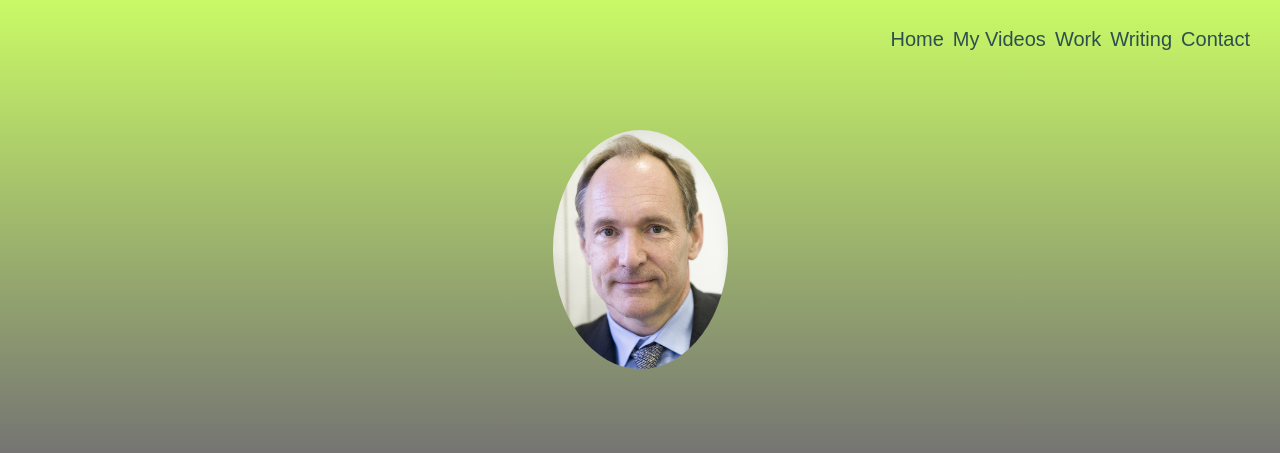
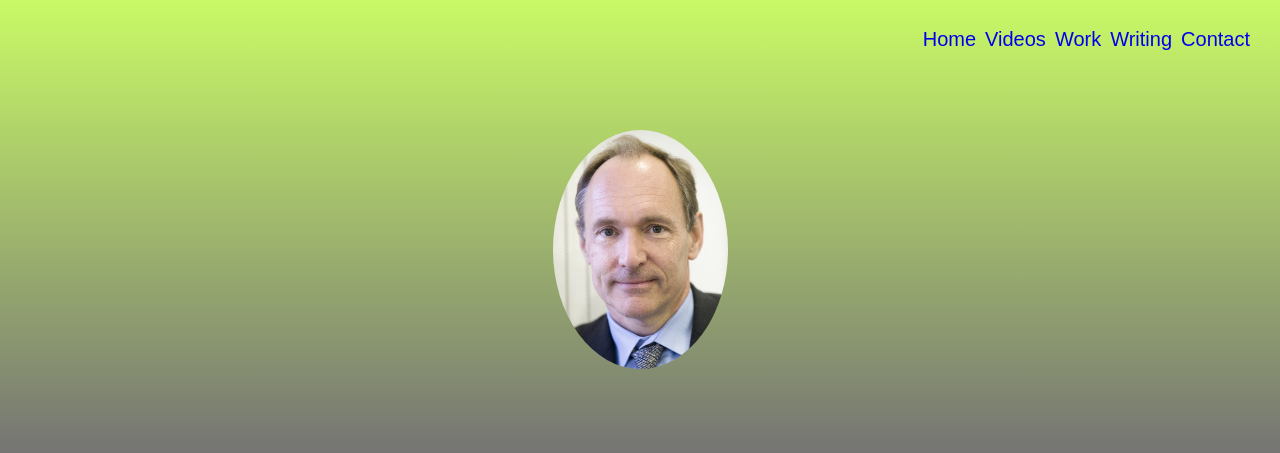
Before and after one commit to parthkumarshaw/STB, a plain HTML site: page index.html in a window 1280 px wide. Shown: the top 453 px of the page. Drawn offline with Linux system fonts and the light colour scheme; a web font is replaced by a local one.

Commit message:
Add files via upload

```diff
--- a/index.html
+++ b/index.html
@@ -13,11 +13,12 @@
 
 <body>
     <ul class="menu">
-        <li class="links">Home </li>
-        <li class="links">My Videos </li>
-        <li class="links">Work </li>
-        <li class="links">Writing </li>
-        <li class="links">Contact </li>
+        <li class="links"><a href="#welcome">Home</a> </li>
+<li class="links"><a href="#videos">Videos</a> </li>
+        <li class="links"><a href="#work">Work</a> </li>
+    <li class="links"><a href="#writing">Writing</a> </li>
+        <li class="links"><a href="#contact">Contact</a> </li>
+
     </ul>
     <section id="welcome">
         <div class="parallax-inner"><img src="sir-tim-berners-lee.jpg" class="profile">
@@ -31,6 +32,14 @@
         <p>Tim Berners-Lee is a software engineer who invented the Internet (or the World Wide Web) in 1989 while at CERN, the European Particle Physics Laboratory. He is director of the World Wide Web Consortium that he founded and a Professor in the Computer Science Department at the University of Oxford. In 2001 he became a Fellow of the Royal Society and in 2004 he was knighted.<br><br> In 1994 Berners-Lee founded the World Wide Web Consortium (W3C) at the Laboratory of Computer Science (LCS) at the Massachusetts Institute of Technology in Boston. It was made up of companies that wanted to work together to create Web standards and also improve the Web. It was quickly agreed that the technology should be free of royalties and patents. Berners-Lee has served as director of this W3C since it was founded. In 1995 Microsoft produced the first version of Internet Explorer and this commercial browser created enormous growth in websites and web users. The Web was first used for e-commerce in 1997.
         </p>
     </section>
+    <section id="videos"> <h1> Videos</h1> <div class="line"></div><br>
+        <iframe width="950" height="536" src="https://www.youtube.com/embed/OM6XIICm_qo" title="YouTube video player" frameborder="0" allow="accelerometer; autoplay; clipboard-write; encrypted-media; gyroscope; picture-in-picture" allowfullscreen></iframe> <br>
+        <iframe width="950" height="534" src="https://www.youtube.com/embed/Rxqko96C5ZI" title="YouTube video player" frameborder="0" allow="accelerometer; autoplay; clipboard-write; encrypted-media; gyroscope; picture-in-picture" allowfullscreen></iframe>
+    </section>
+    <section id="work"> <h1> Work</h1> <div class="line"></div><br>
+        <iframe height="1000" width="900" src="https://en.wikipedia.org/wiki/Tim_Berners-Lee#Career_and_research"> </iframe>
+    </section>
+    <section id="writing"><h1> Writing</h1><div class="line"> </div><a class="article"href="https://webfoundation.org/2019/03/web-birthday-30/" target="_blank">30 years on, what’s next #ForTheWeb?</a> </section>
 </body>
 
 </html>
--- a/style.css
+++ b/style.css
@@ -1,6 +1,7 @@
 body {
     margin: 0px;
     padding-top: 800px;
+    text-align: center;
 }
 
 .profile {
@@ -97,3 +98,6 @@ p {
 .links:hover {
     background-color: cyan;
 }
+a{text-decoration: none;}
+.article:hover{color: red;}
+html{scroll-behavior: smooth;}
```
